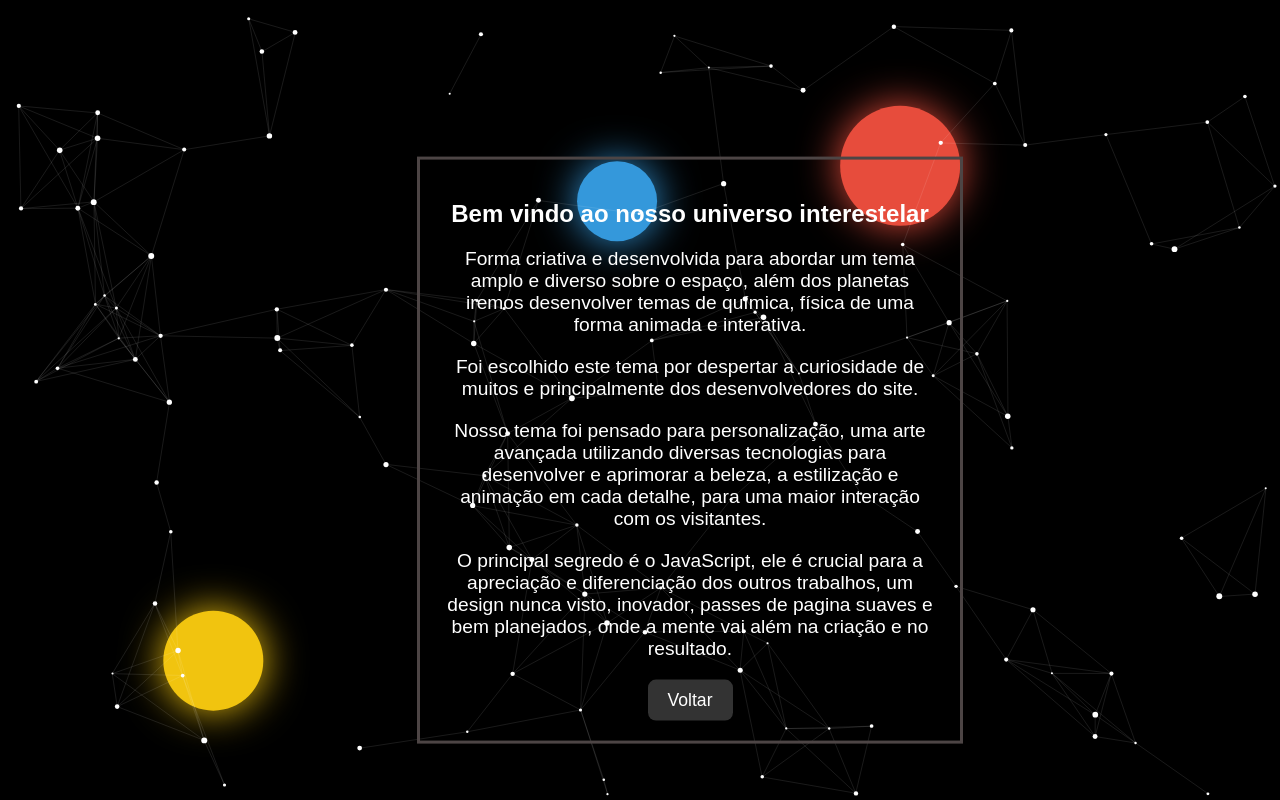
After one commit to Lucas-NLima/interestelar, a PHP site: page /mais-informacoes.html in a window 1280 px wide. The commit adds this page. Run offline with PHP 8.4, Linux system fonts and the light colour scheme.

Commit message:
personalização de fundo
Co-authored-by: muPelegrin <muPelegrin@users.noreply.github.com>

```diff
--- /dev/null
+++ b/informaçoes.css
@@ -0,0 +1,60 @@
+body {
+  margin: 0;
+  overflow: hidden;
+  background: #000; /* fundo preto */
+}
+
+canvas {
+    display: block;
+  position: fixed; /* cobre toda a tela */
+  top: 0;
+  left: 0;
+  z-index: 0; /* fica no fundo */
+}
+
+.informaçoes {
+    color: aliceblue;
+    border: 3px solid #4d4545;
+    text-align: center;
+    align-items: center;
+    padding: 20px;
+    margin: 50px;
+   width:500px ;
+}
+
+.informaçoes {
+  position: absolute;
+  top: 50%;
+  left: 50%;
+  transform: translate(-50%, -50%);
+  text-align: center;
+  color: white;
+  font-family: Arial, sans-serif;
+  z-index: 1; /* fica acima do canvas */
+}
+
+.informaçoes h1 {
+  font-size: 3em;
+  margin-bottom: 10px;
+  text-shadow: 0 0 10px #fff, 0 0 20px #0ff;
+}
+
+.informaçoes p {
+  font-size: 1.2em;
+  margin-bottom: 20px;
+}
+
+.informaçoes button {
+  padding: 10px 20px;
+  font-size: 1.1em;
+  border: none;
+  border-radius: 8px;
+  background: rgba(255, 255, 255, 0.2);
+  color: white;
+  cursor: pointer;
+  transition: 0.3s;
+}
+
+.informaçoes button:hover {
+  background: rgba(255, 255, 255, 0.5);
+}
--- /dev/null
+++ b/mais-informacoes.html
@@ -0,0 +1,35 @@
+<!DOCTYPE html>
+<html lang="en">
+<head>
+    <meta charset="UTF-8">
+    <meta name="viewport" content="width=device-width, initial-scale=1.0">
+    <title>Document</title>
+    <link rel="stylesheet" href="informaçoes.css">
+</head>
+<body>
+    <canvas id="starfield"></canvas>
+
+
+<div class="informaçoes">
+ <h2>Bem vindo ao nosso universo interestelar</h2>
+    <p>Forma criativa e desenvolvida para abordar um tema amplo e diverso sobre o espaço, além
+dos planetas iremos desenvolver temas de química, física de uma forma animada e
+interativa.</p>
+<p>Foi escolhido este tema por despertar a curiosidade de muitos e principalmente dos
+desenvolvedores do site.</p>
+<p>Nosso tema foi pensado para personalização, uma arte avançada utilizando diversas
+tecnologias para desenvolver e aprimorar a beleza, a estilização e animação em cada
+detalhe, para uma maior interação com os visitantes.</p>
+<p>O principal segredo é o JavaScript, ele é crucial para a apreciação e diferenciação dos outros
+trabalhos, um design nunca visto, inovador, passes de pagina suaves e bem planejados, onde
+a mente vai além na criação e no resultado.</p>
+   <a href="index.php"> <button>Voltar</button></a>
+   </div>
+
+  <script src="script.js"></script>
+
+
+
+
+</body>
+</html>
--- /dev/null
+++ b/script.js
@@ -0,0 +1,174 @@
+const canvas = document.getElementById("starfield");
+const ctx = canvas.getContext("2d");
+
+canvas.width = window.innerWidth;
+canvas.height = window.innerHeight;
+
+window.addEventListener("resize", () => {
+  canvas.width = window.innerWidth;
+  canvas.height = window.innerHeight;
+});
+
+// ---------------- Estrelas ----------------
+const stars = [];
+const numStars = 120;
+
+for (let i = 0; i < numStars; i++) {
+  stars.push({
+    x: Math.random() * canvas.width,
+    y: Math.random() * canvas.height,
+    radius: 1 + Math.random() * 2,
+    dx: (Math.random() - 0.5) * 0.5,
+    dy: (Math.random() - 0.5) * 0.5
+  });
+}
+
+// ---------------- Planetas em órbita ----------------
+const planets = [
+  {
+    centerX: canvas.width / 2,
+    centerY: canvas.height / 2,
+    orbitRadius: 200,
+    radius: 40,
+    color: "#3498db",
+    angle: Math.random() * Math.PI * 2,
+    speed: 0.002
+  },
+  {
+    centerX: canvas.width / 2,
+    centerY: canvas.height / 2,
+    orbitRadius: 350,
+    radius: 60,
+    color: "#e74c3c",
+    angle: Math.random() * Math.PI * 2,
+    speed: 0.0015
+  },
+  {
+    centerX: canvas.width / 2,
+    centerY: canvas.height / 2,
+    orbitRadius: 500,
+    radius: 50,
+    color: "#f1c40f",
+    angle: Math.random() * Math.PI * 2,
+    speed: 0.001
+  }
+];
+
+// ---------------- Estrelas cadentes ----------------
+let shootingStars = [];
+
+function createShootingStar() {
+  shootingStars.push({
+    x: Math.random() * canvas.width,
+    y: 0,
+    length: 200,
+    speed: 8 + Math.random() * 4,
+    angle: Math.PI / 4,
+    opacity: 1
+  });
+}
+
+setInterval(() => {
+  if (Math.random() > 0.5) createShootingStar();
+}, 2000);
+
+// ---------------- Mouse ----------------
+const mouse = { x: null, y: null };
+window.addEventListener("mousemove", e => {
+  mouse.x = e.x;
+  mouse.y = e.y;
+});
+
+// ---------------- Animação ----------------
+function animate() {
+  ctx.clearRect(0, 0, canvas.width, canvas.height);
+
+  // Planetas em órbita
+  planets.forEach(p => {
+    p.angle += p.speed;
+    const x = p.centerX + p.orbitRadius * Math.cos(p.angle);
+    const y = p.centerY + p.orbitRadius * Math.sin(p.angle);
+
+    ctx.beginPath();
+    ctx.arc(x, y, p.radius, 0, Math.PI * 2);
+    ctx.fillStyle = p.color;
+    ctx.shadowColor = p.color;
+    ctx.shadowBlur = 40;
+    ctx.fill();
+    ctx.shadowBlur = 0;
+  });
+
+  // Estrelas normais
+  for (let i = 0; i < numStars; i++) {
+    const s = stars[i];
+
+    ctx.beginPath();
+    ctx.arc(s.x, s.y, s.radius, 0, Math.PI * 2);
+    ctx.fillStyle = "white";
+    ctx.fill();
+
+    s.x += s.dx;
+    s.y += s.dy;
+
+    if (s.x < 0 || s.x > canvas.width) s.dx *= -1;
+    if (s.y < 0 || s.y > canvas.height) s.dy *= -1;
+  }
+
+  // Conexões entre estrelas
+  for (let i = 0; i < numStars; i++) {
+    for (let j = i + 1; j < numStars; j++) {
+      const dx = stars[i].x - stars[j].x;
+      const dy = stars[i].y - stars[j].y;
+      const dist = Math.sqrt(dx * dx + dy * dy);
+
+      if (dist < 120) {
+        ctx.beginPath();
+        ctx.moveTo(stars[i].x, stars[i].y);
+        ctx.lineTo(stars[j].x, stars[j].y);
+        ctx.strokeStyle = "rgba(255,255,255,0.1)";
+        ctx.stroke();
+      }
+    }
+
+    if (mouse.x && mouse.y) {
+      const dx = stars[i].x - mouse.x;
+      const dy = stars[i].y - mouse.y;
+      const dist = Math.sqrt(dx * dx + dy * dy);
+
+      if (dist < 150) {
+        ctx.beginPath();
+        ctx.moveTo(stars[i].x, stars[i].y);
+        ctx.lineTo(mouse.x, mouse.y);
+        ctx.strokeStyle = "rgba(255,255,255,0.2)";
+        ctx.stroke();
+      }
+    }
+  }
+
+  // Estrelas cadentes
+  for (let i = 0; i < shootingStars.length; i++) {
+    let s = shootingStars[i];
+    ctx.beginPath();
+    ctx.moveTo(s.x, s.y);
+    ctx.lineTo(
+      s.x - s.length * Math.cos(s.angle),
+      s.y - s.length * Math.sin(s.angle)
+    );
+    ctx.strokeStyle = `rgba(255,255,255,${s.opacity})`;
+    ctx.lineWidth = 2;
+    ctx.stroke();
+
+    s.x += s.speed * Math.cos(s.angle);
+    s.y += s.speed * Math.sin(s.angle);
+    s.opacity -= 0.01;
+
+    if (s.opacity <= 0) {
+      shootingStars.splice(i, 1);
+      i--;
+    }
+  }
+
+  requestAnimationFrame(animate);
+}
+
+animate();
```
Also changed, not shown: index.php (+34 -1 lines), interestelar/Resultado.php (added, +11 -0 lines), interestelar/missao1.php (added, +11 -0 lines), interestelar/missao2.php (added, +11 -0 lines), interestelar/missao3.php (added, +11 -0 lines), interestelar/missao4.php (added, +11 -0 lines), interestelar/missao5.php (added, +11 -0 lines), style.css (added, +60 -0 lines), Resultado.php (deleted), missao1.php (deleted), missao2.php (deleted), missao3.php (deleted), missao4.php (deleted), missao5.php (deleted).
